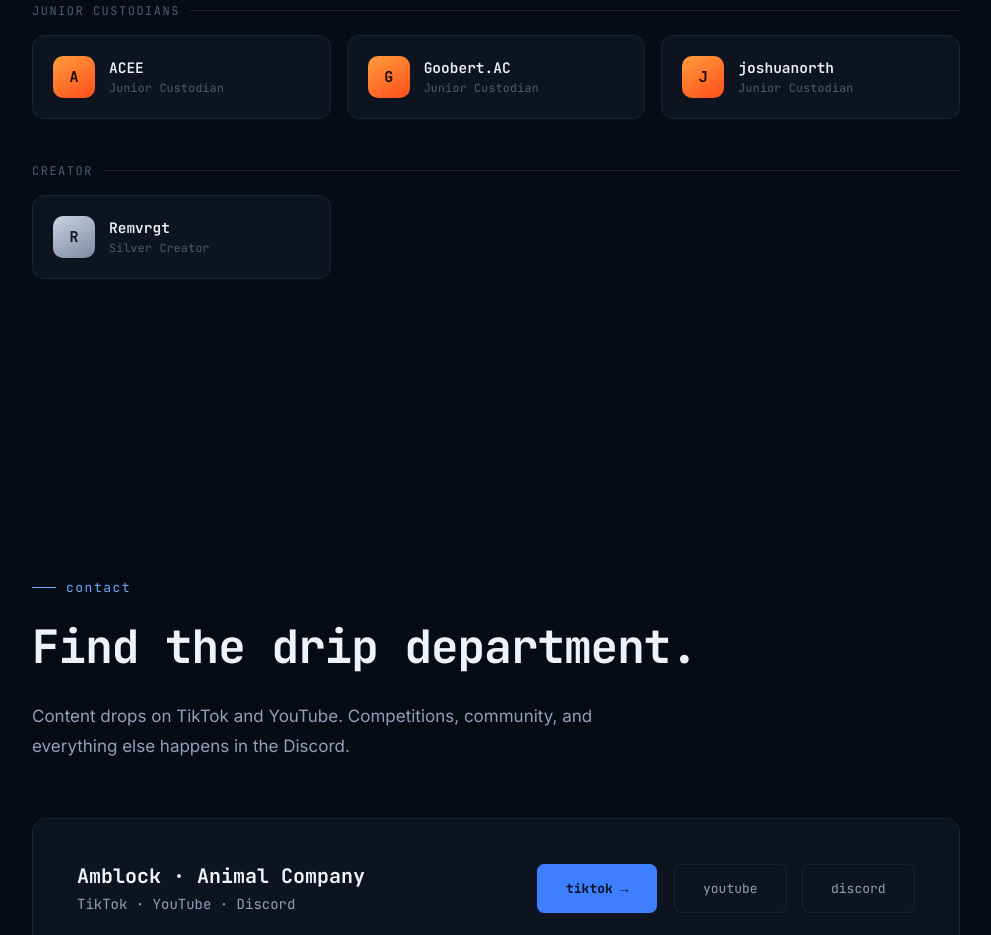
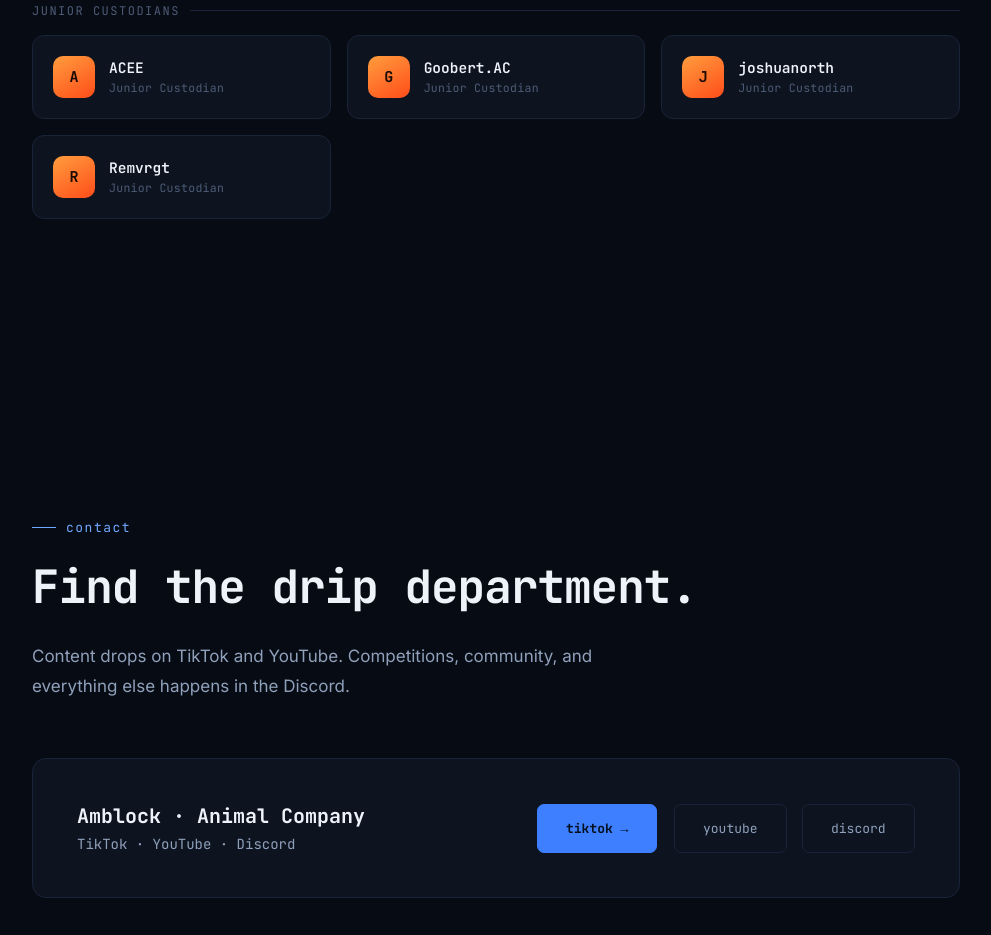
Before and after one commit to dickinsonethan45-collab/amb1.website, a plain HTML site: page index.html in a window 1280 px wide. Shown: the part 3019-3954 px from the top of the page, without its empty margins (144-1135 px from the left). Drawn offline with Linux system fonts and the light colour scheme.

Commit message:
Update index.html

```diff
--- a/index.html
+++ b/index.html
@@ -563,17 +563,11 @@
             <div class="role">Junior Custodian</div>
           </div>
         </div>
-      </div>
-    </div>
-
-    <div class="cust-tier">
-      <div class="tier-label">Creator</div>
-      <div class="cust-grid">
-        <div class="cust-card silver">
+        <div class="cust-card">
           <div class="cust-avatar">R</div>
           <div class="cust-info">
             <h4>Remvrgt</h4>
-            <div class="role">Silver Creator</div>
+            <div class="role">Junior Custodian</div>
           </div>
         </div>
       </div>
```
